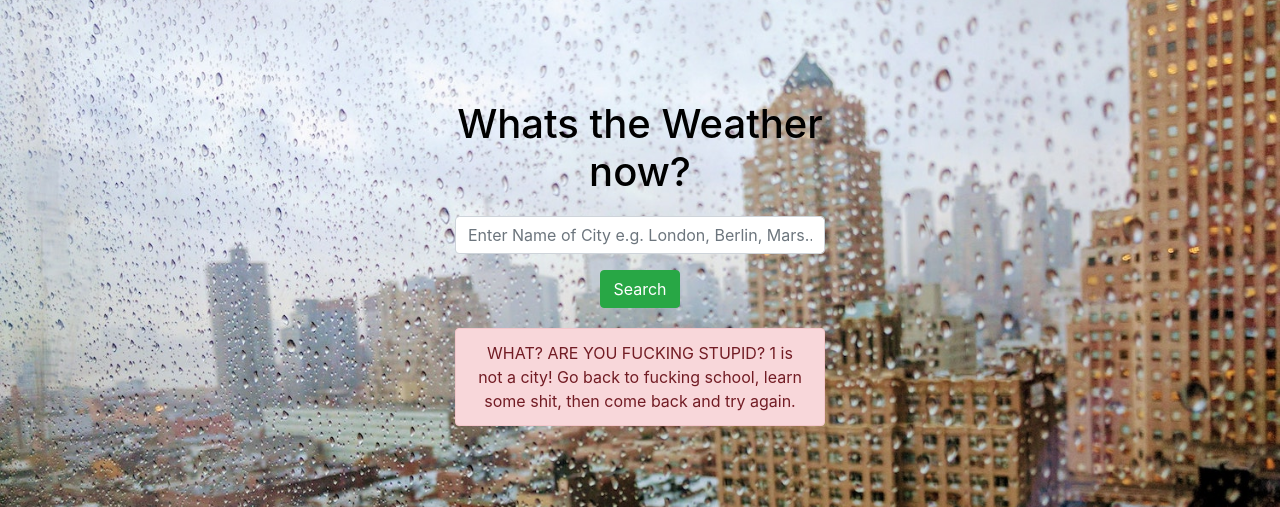
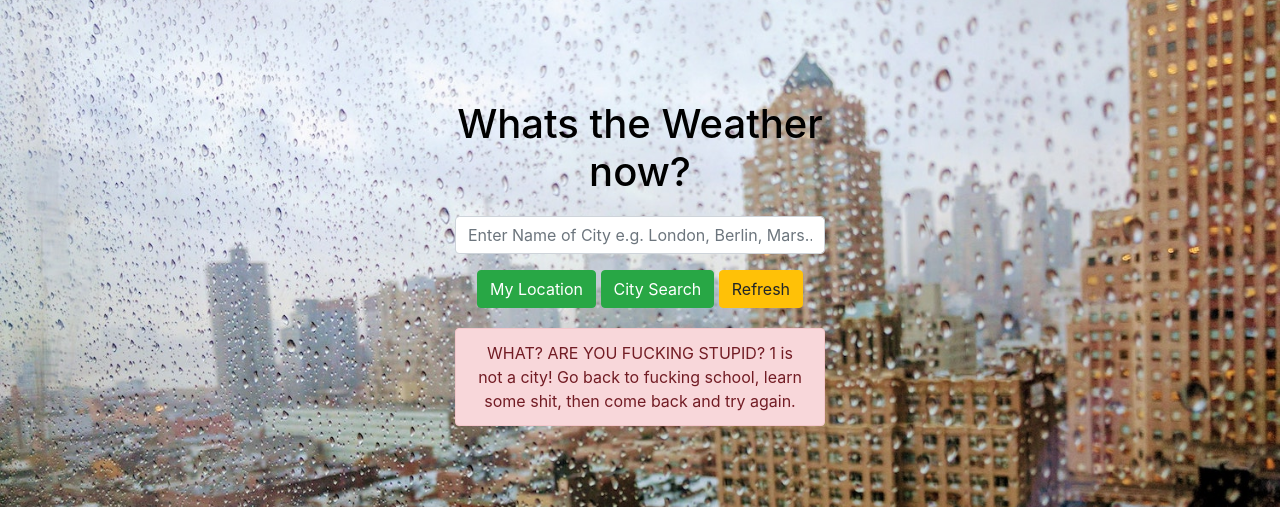
Before and after one commit to hamo225/weatherapiapp, a PHP site: page /?city=1 in a window 1280 px wide. Shown: the top 507 px of the page. Run offline with PHP 8.4, Linux system fonts and the light colour scheme; data that the repository does not hold is empty; some libraries are stand-ins or nearby versions.

Commit message:
added button for location. Needs connection

```diff
--- a/index.php
+++ b/index.php
@@ -73,7 +73,8 @@ if ($_GET['city']) {
     <meta name="viewport" content="width=device-width, initial-scale=1.0">
     <title>Weather Genie</title>
     <link rel="stylesheet" href="https://stackpath.bootstrapcdn.com/bootstrap/4.5.2/css/bootstrap.min.css" integrity="sha384-JcKb8q3iqJ61gNV9KGb8thSsNjpSL0n8PARn9HuZOnIxN0hoP+VmmDGMN5t9UJ0Z" crossorigin="anonymous">
-
+    <script src="https://polyfill.io/v3/polyfill.min.js?features=default"></script>
+    <script src="https://maps.googleapis.com/maps/api/js?key=AIzaSyBHMND1BKe-5plW0YkXWaIYljoG6S1h8Kc&callback=initMap&libraries=&v=weekly" defer></script>
     <style>
         html {
             /* the background image is the random or specific one as in the php script above */
@@ -98,7 +99,7 @@ if ($_GET['city']) {
             margin-top: 20px;
         }
 
-        #weather {
+        .weather {
             margin-top: 20px;
         }
 
@@ -110,6 +111,10 @@ if ($_GET['city']) {
         a:hover {
             color: black;
             text-decoration: none;
+        }
+
+        .map {
+            height: 100%;
         }
     </style>
 
@@ -126,11 +131,13 @@ if ($_GET['city']) {
                 <!-- <label for="city">Enter Name of City:</label> -->
                 <input type="text" name="city" id="city" class="form-control" placeholder="Enter Name of City e.g. London, Berlin, Mars..." aria-describedby="helpId">
             </div>
-            <button type="submit" class="btn btn-success">Search</button>
+            <button onclick="findMe()" type="submit" class="btn btn-success">My Location</button>
+            <button type="submit" class="btn btn-success">City Search</button>
+            <a href="/index.php"><button type="submit" class="btn btn-warning">Refresh</button></a>
 
         </form>
 
-        <div id="weather" id="error">
+        <div class="weather" id="error">
 
             <?php
 
@@ -147,8 +154,59 @@ if ($_GET['city']) {
 
         </div>
 
+        <div class="map"></div>
     </div>
+    <script>
+        "use strict";
 
+        // Note: This example requires that you consent to location sharing when
+        // prompted by your browser. If you see the error "The Geolocation service
+        // failed.", it means you probably did not give permission for the browser to
+        // locate you.
+        let map, infoWindow;
+
+        function initMap() {
+            map = new google.maps.Map(document.getElementById("map"), {
+                center: {
+                    lat: -34.397,
+                    lng: 150.644
+                },
+                zoom: 6
+            });
+            infoWindow = new google.maps.InfoWindow(); // Try HTML5 geolocation.
+
+            if (navigator.geolocation) {
+                navigator.geolocation.getCurrentPosition(
+                    position => {
+                        const pos = {
+                            lat: position.coords.latitude,
+                            lng: position.coords.longitude
+                        };
+                        infoWindow.setPosition(pos);
+                        infoWindow.setContent("Location found.");
+                        infoWindow.open(map);
+                        map.setCenter(pos);
+                    },
+                    () => {
+                        handleLocationError(true, infoWindow, map.getCenter());
+                    }
+                );
+            } else {
+                // Browser doesn't support Geolocation
+                handleLocationError(false, infoWindow, map.getCenter());
+            }
+        }
+
+        function handleLocationError(browserHasGeolocation, infoWindow, pos) {
+            infoWindow.setPosition(pos);
+            infoWindow.setContent(
+                browserHasGeolocation ?
+                "Error: The Geolocation service failed." :
+                "Error: Your browser doesn't support geolocation."
+            );
+            infoWindow.open(map);
+        }
+    </script>
     <script>
         // on page load both error or weather boxs are reverted to not displaying
         function myfunction() {
```
